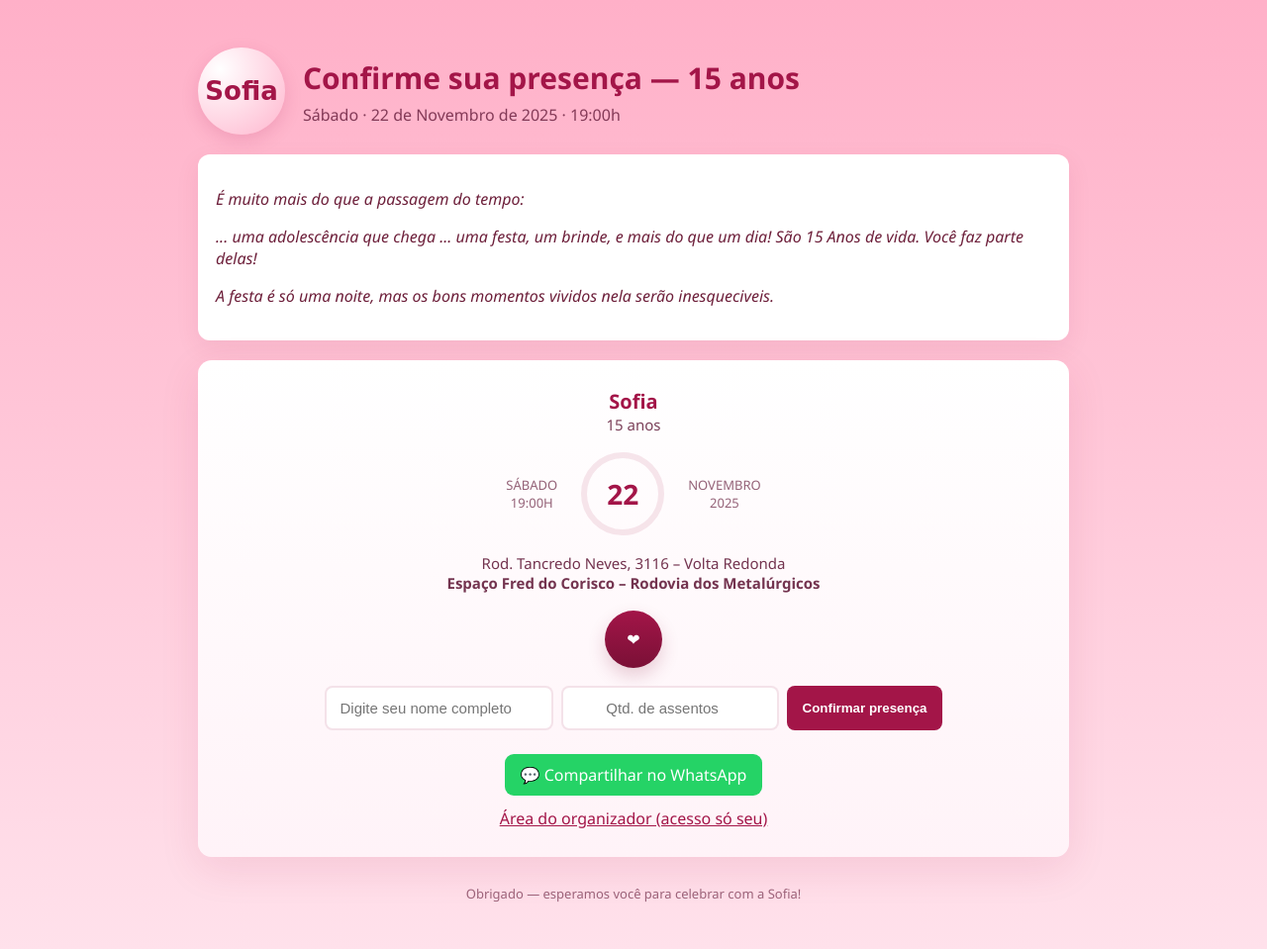
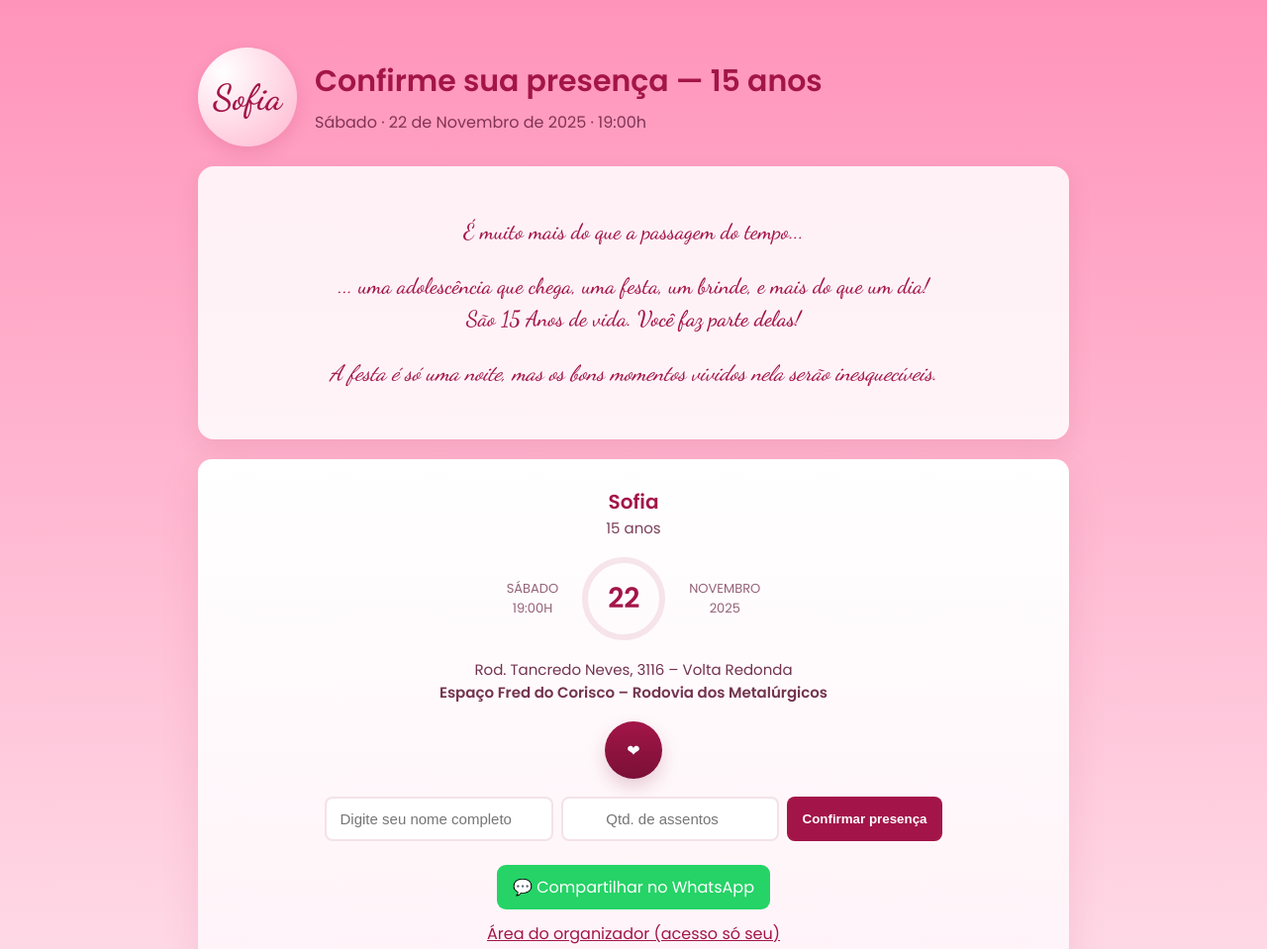
Before and after one commit to prodigiofsbussines-blip/convite-sofia15, a plain HTML site: page index.html in a window 1280 px wide. Shown: the top 959 px of the page at 99% size. Drawn offline with Linux system fonts and the light colour scheme.

Commit message:
Update index.html

```diff
--- a/index.html
+++ b/index.html
@@ -4,11 +4,14 @@
   <meta charset="utf-8" />
   <meta name="viewport" content="width=device-width,initial-scale=1" />
   <title>Confirme sua presença — Sofia 15 anos</title>
+
+  <!-- Fonte caligráfica -->
+  <link href="https://fonts.googleapis.com/css2?family=Dancing+Script:wght@500;600&family=Poppins:wght@400;600&display=swap" rel="stylesheet">
+
   <style>
     :root{
-      --bg:#ffb0c8; /* rosa mais forte no topo */
-      --bg2:#ffe1eb; /* gradiente mais claro embaixo */
-      --rose:#ff94ba;
+      --bg:#ff94ba; /* rosa mais forte */
+      --bg2:#ffe1eb;
       --wine:#a31548;
       --muted:#6d1f3a;
       --card:#fff;
@@ -23,20 +26,38 @@
     }
     .container{max-width:920px;margin:28px auto;padding:20px}
     header{display:flex;align-items:center;gap:18px;margin-bottom:18px}
+
+    /* Logo com Sofia em fonte cursiva */
     .logo{
-      width:88px;height:88px;border-radius:999px;
+      width:100px;height:100px;border-radius:999px;
       background:radial-gradient(circle at 25% 25%, #fff,#ffb6ce);
       display:flex;align-items:center;justify-content:center;
       box-shadow:0 6px 18px rgba(163,21,72,.15)
     }
-    .logo h1{font-family:"Brush Script MT",cursive;margin:0;color:var(--wine);font-size:26px}
+    .logo h1{
+      font-family:'Dancing Script',cursive;
+      font-size:36px;
+      color:var(--wine);
+      margin:0;
+    }
+
     h1.page-title{font-size:30px;margin:0;color:var(--wine)}
     p.subtitle{margin:6px 0 0;color:rgba(90,16,48,.75)}
+
+    /* Frases elegantes */
     .phrases{
-      background:#fff;border-radius:12px;padding:18px;margin:20px 0;
-      box-shadow:0 8px 24px rgba(139,31,63,.08);
-      font-style:italic;color:var(--muted)
+      font-family:'Dancing Script',cursive;
+      font-size:22px;
+      text-align:center;
+      background:rgba(255,255,255,0.85);
+      border-radius:16px;
+      padding:28px;
+      box-shadow:0 8px 24px rgba(139,31,63,.1);
+      color:var(--wine);
+      line-height:1.5;
+      margin:20px 0;
     }
+
     .card{
       background:linear-gradient(180deg,#fff,#fff3f8);
       border-radius:14px;padding:28px;
@@ -88,12 +109,14 @@
       </div>
     </header>
 
+    <!-- Frases bonitas -->
     <div class="phrases fade-in" id="phrases">
-      <p>É muito mais do que a passagem do tempo:</p>
-      <p>... uma adolescência que chega ... uma festa, um brinde, e mais do que um dia! São 15 Anos de vida. Você faz parte delas!</p>
-      <p>A festa é só uma noite, mas os bons momentos vividos nela serão inesqueciveis.</p>
+      <p>É muito mais do que a passagem do tempo...</p>
+      <p>... uma adolescência que chega, uma festa, um brinde, e mais do que um dia!<br>São 15 Anos de vida. <strong>Você faz parte delas!</strong></p>
+      <p><em>A festa é só uma noite, mas os bons momentos vividos nela serão inesquecíveis.</em></p>
     </div>
 
+    <!-- Cartão principal -->
     <div class="card fade-in" role="region" aria-label="Convite">
       <div style="font-size:20px;font-weight:600;color:var(--wine)">Sofia</div>
       <div style="font-size:15px;color:rgba(90,16,48,.8)">15 anos</div>
```
